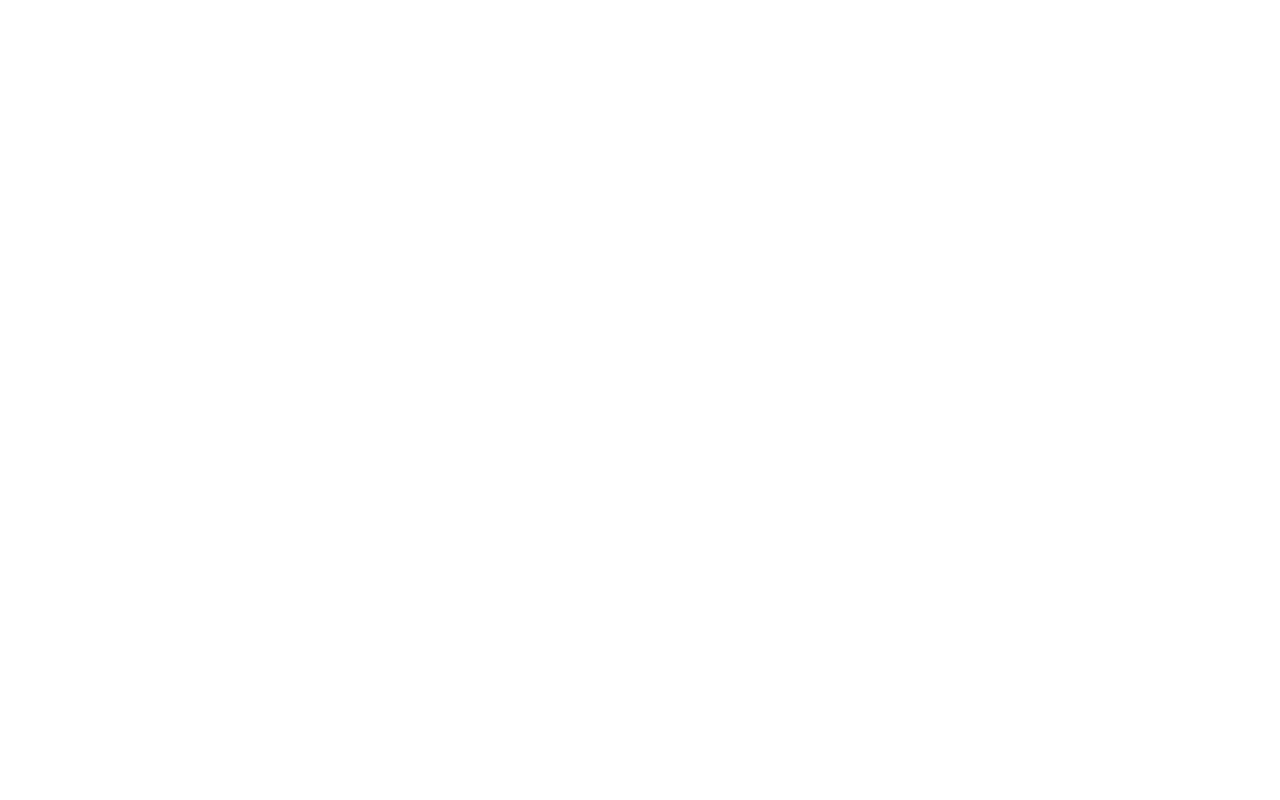
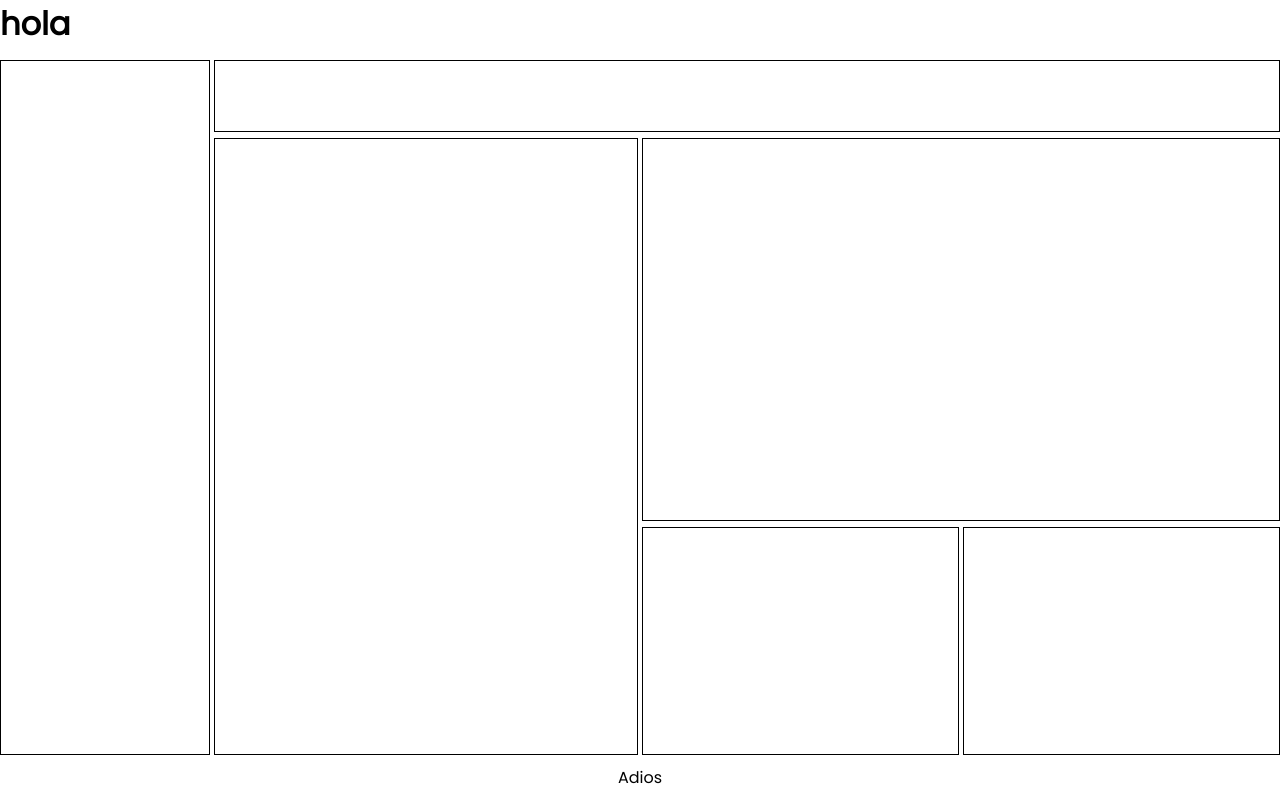
Before and after one commit to LCCastillo03/WEB-FE-HTML-CSS-HW2-LENA-CAROLINA-CASTILLO, a plain HTML site: page App/index.html in a window 1280 px wide. Drawn offline with Linux system fonts and the light colour scheme.

Commit message:
esqueleto

```diff
--- a/App/index.html
+++ b/App/index.html
@@ -4,10 +4,22 @@
     <meta charset="UTF-8">
     <meta name="viewport" content="width=device-width, initial-scale=1.0">
     <title>Libraq</title>
-    <link href='https://fonts.googleapis.com/css?family=Raleway' rel='stylesheet'>
+    <link href='https://fonts.googleapis.com/css?family=Poppins' rel='stylesheet'>
     <link rel="stylesheet" href="https://cdnjs.cloudflare.com/ajax/libs/font-awesome/4.7.0/css/font-awesome.min.css">
     <link rel="stylesheet" href="styles.css">
 </head>
-<body>
+<body class="page-layout">
+    <header>
+        <h1> hola </h1>
+    </header>
+    <div class="container-grid">
+        <div class="section-1"></div>
+        <div class="aside"></div>
+        <div class="section-2"></div>
+        <div class="section-3"></div>
+        <div class="section-4"></div>
+        <div class="section-5"></div>
+      </div>
+      <footer> Adios </footer>
 </body>
 </html>
--- a/App/styles.css
+++ b/App/styles.css
@@ -181,3 +181,64 @@ body{
         font-size: 12px;
     }
   }
+
+  .page-layout {
+    display: flex;
+    flex-direction: column;
+    min-height: 100vh;
+    margin: 0;
+}
+
+  .container-grid {
+    flex: 1;
+    margin-top: 60px;
+    display: grid;
+    grid-template-columns: 1fr 1fr 1fr 1fr 1fr 1fr 1fr 1fr 1fr 1fr 1fr 1fr;
+    grid-template-rows: 1fr 1fr 1fr 1fr 1fr 1fr 1fr 1fr 1fr;
+    grid-auto-columns: 1fr;
+    gap: 6px 4px;
+    grid-auto-flow: row;
+    grid-template-areas:
+      "aside aside section-1 section-1 section-1 section-1 section-1 section-1 section-1 section-1 section-1 section-1"
+      "aside aside section-2 section-2 section-2 section-2 section-3 section-3 section-3 section-3 section-3 section-3"
+      "aside aside section-2 section-2 section-2 section-2 section-3 section-3 section-3 section-3 section-3 section-3"
+      "aside aside section-2 section-2 section-2 section-2 section-3 section-3 section-3 section-3 section-3 section-3"
+      "aside aside section-2 section-2 section-2 section-2 section-3 section-3 section-3 section-3 section-3 section-3"
+      "aside aside section-2 section-2 section-2 section-2 section-3 section-3 section-3 section-3 section-3 section-3"
+      "aside aside section-2 section-2 section-2 section-2 section-4 section-4 section-4 section-5 section-5 section-5"
+      "aside aside section-2 section-2 section-2 section-2 section-4 section-4 section-4 section-5 section-5 section-5"
+      "aside aside section-2 section-2 section-2 section-2 section-4 section-4 section-4 section-5 section-5 section-5";
+      width: 100vw;
+      height: 100vh;
+  }
+
+  .section-1, .aside, .section-2, .section-3, .section-4, .section-5 {
+    border: 1px solid black; /* Añade un borde negro de 1px a cada sección */
+}
+
+  .section-1 { grid-area: section-1; }
+
+  .aside { grid-area: aside; }
+
+  .section-2 { grid-area: section-2; }
+
+  .section-3 { grid-area: section-3; }
+
+  .section-4 { grid-area: section-4; }
+
+  .section-5 { grid-area: section-5; }
+
+  header {
+    position: absolute;
+    top: 0;
+    left: 0;
+    width: 100%;
+    background-color: #ffffff;
+}
+
+footer {
+  background-color: #ffffff;
+  text-align: center;
+  padding: 10px;
+  width: 100%;
+}
```
Also changed, not shown: App/form.html (+0 -1 lines).
